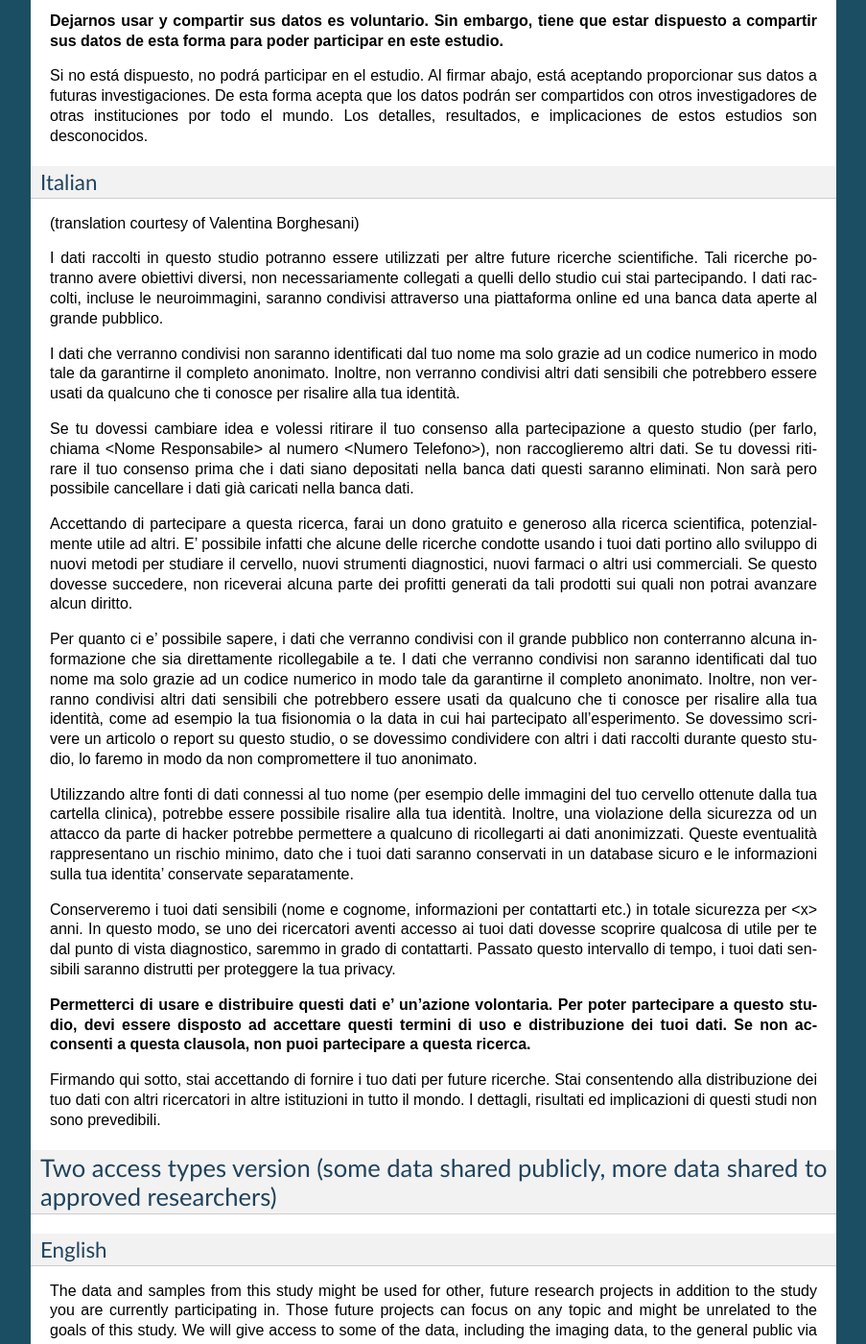
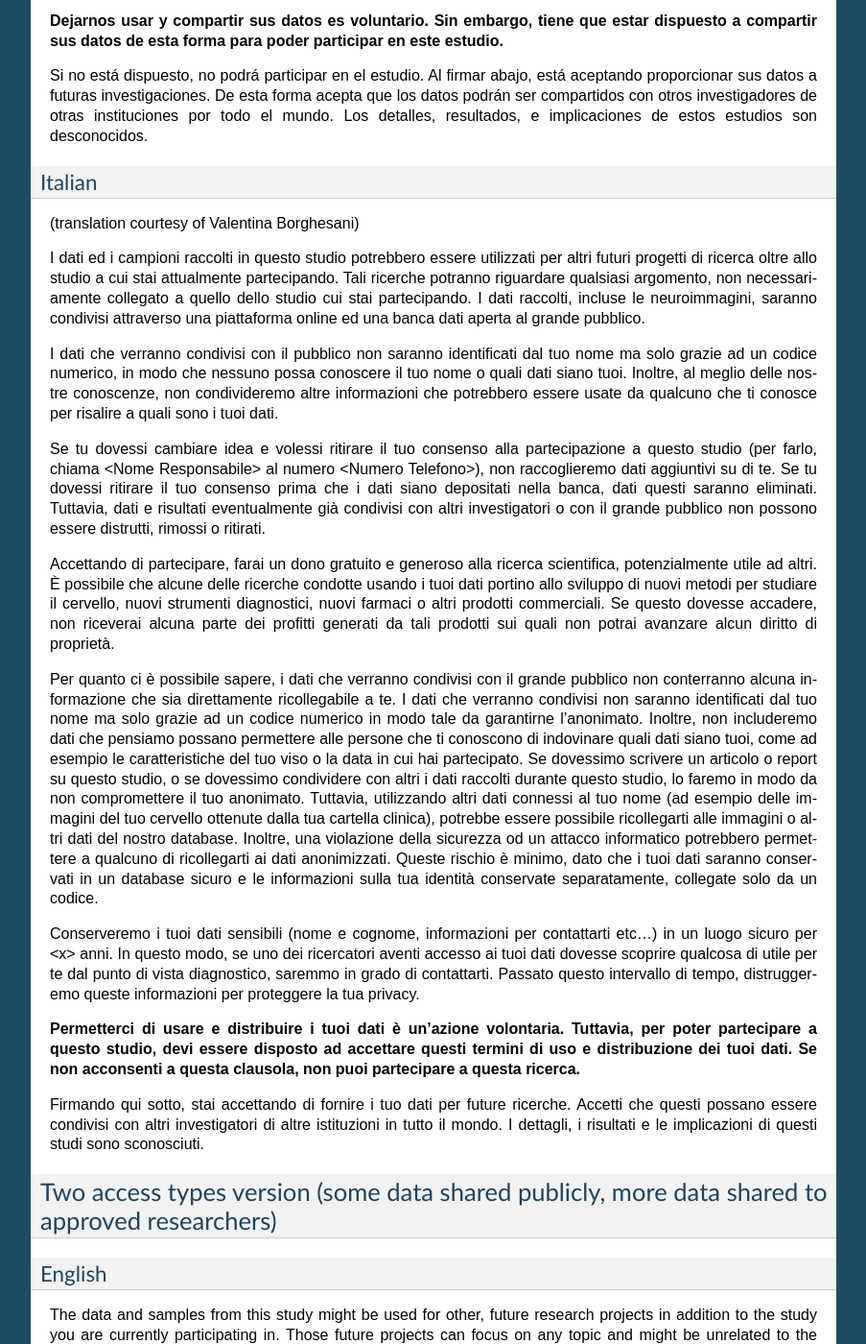
Before and after one commit to con/open-brain-consent, a Sphinx documentation site: the page built from docs/source/ultimate.rst, in a window 1280 px wide and 1400 px high, scrolled down 3620 px. Shown: the whole window at 96% size, without its empty margins (198-1101 px from the left). Built offline with Sphinx 7.4.7, drawn with Linux system fonts in a browser that asks for light colours.

Commit message:
minor IT

```diff
--- a/docs/source/ultimate.rst
+++ b/docs/source/ultimate.rst
@@ -84,23 +84,21 @@ Italian
 ~~~~~~
 (translation courtesy of Valentina Borghesani)
 
-I dati raccolti in questo studio potranno essere utilizzati per altre future ricerche scientifiche. Tali ricerche potranno avere obiettivi diversi, non necessariamente collegati a quelli dello studio cui stai partecipando. I dati raccolti, incluse le neuroimmagini, saranno condivisi attraverso una piattaforma online ed una banca data aperte al grande pubblico.
+I dati ed i campioni raccolti in questo studio potrebbero essere utilizzati per altri futuri progetti di ricerca oltre allo studio a cui stai attualmente partecipando. Tali ricerche potranno riguardare qualsiasi argomento, non necessariamente collegato a quello dello studio cui stai partecipando. I dati raccolti, incluse le neuroimmagini, saranno condivisi attraverso una piattaforma online ed una banca dati aperta al grande pubblico.
 
-I dati che verranno condivisi non saranno identificati dal tuo nome ma solo grazie ad un codice numerico in modo tale da garantirne il completo anonimato. Inoltre, non verranno condivisi altri dati sensibili che potrebbero essere usati da qualcuno che ti conosce per risalire alla tua identità.
+I dati che verranno condivisi con il pubblico non saranno identificati dal tuo nome ma solo grazie ad un codice numerico, in modo che nessuno possa conoscere il tuo nome o quali dati siano tuoi. Inoltre, al meglio delle nostre conoscenze, non condivideremo altre informazioni che potrebbero essere usate da qualcuno che ti conosce per risalire a quali sono i tuoi dati.
 
-Se tu dovessi cambiare idea e volessi ritirare il tuo consenso alla partecipazione a questo studio (per farlo, chiama <Nome Responsabile> al numero <Numero Telefono>), non raccoglieremo altri dati. Se tu dovessi ritirare il tuo consenso prima che i dati siano depositati nella banca dati questi saranno eliminati. Non sarà pero possibile cancellare i dati già caricati nella banca dati.
+Se tu dovessi cambiare idea e volessi ritirare il tuo consenso alla partecipazione a questo studio (per farlo, chiama <Nome Responsabile> al numero <Numero Telefono>), non raccoglieremo dati aggiuntivi su di te. Se tu dovessi ritirare il tuo consenso prima che i dati siano depositati nella banca, dati questi saranno eliminati. Tuttavia, dati e risultati eventualmente già condivisi con altri investigatori o con il grande pubblico non possono essere distrutti, rimossi o ritirati.
 
-Accettando di partecipare a questa ricerca, farai un dono gratuito e generoso alla ricerca scientifica, potenzialmente utile ad altri. E’ possibile infatti che alcune delle ricerche condotte usando i tuoi dati portino allo sviluppo di nuovi metodi per studiare il cervello, nuovi strumenti diagnostici, nuovi farmaci o altri usi commerciali. Se questo dovesse succedere, non riceverai alcuna parte dei profitti generati da tali prodotti sui quali non potrai avanzare alcun diritto.
+Accettando di partecipare, farai un dono gratuito e generoso alla ricerca scientifica, potenzialmente utile ad altri. È possibile che alcune delle ricerche condotte usando i tuoi dati portino allo sviluppo di nuovi metodi per studiare il cervello, nuovi strumenti diagnostici, nuovi farmaci o altri prodotti commerciali. Se questo dovesse accadere, non riceverai alcuna parte dei profitti generati da tali prodotti sui quali non potrai avanzare alcun diritto di proprietà.
 
-Per quanto ci e’ possibile sapere, i dati che verranno condivisi con il grande pubblico non conterranno alcuna informazione che sia direttamente ricollegabile a te. I dati che verranno condivisi non saranno identificati dal tuo nome ma solo grazie ad un codice numerico in modo tale da garantirne il completo anonimato. Inoltre, non verranno condivisi altri dati sensibili che potrebbero essere usati da qualcuno che ti conosce per risalire alla tua identità, come ad esempio la tua fisionomia o la data in cui hai partecipato all’esperimento. Se dovessimo scrivere un articolo o report su questo studio, o se dovessimo condividere con altri i dati raccolti durante questo studio, lo faremo in modo da non compromettere il tuo anonimato.
+Per quanto ci è possibile sapere, i dati che verranno condivisi con il grande pubblico non conterranno alcuna informazione che sia direttamente ricollegabile a te. I dati che verranno condivisi non saranno identificati dal tuo nome ma solo grazie ad un codice numerico in modo tale da garantirne l'anonimato. Inoltre, non includeremo dati che pensiamo possano permettere alle persone che ti conoscono di indovinare quali dati siano tuoi, come ad esempio le caratteristiche del tuo viso o la data in cui hai partecipato. Se dovessimo scrivere un articolo o report su questo studio, o se dovessimo condividere con altri i dati raccolti durante questo studio, lo faremo in modo da non compromettere il tuo anonimato. Tuttavia, utilizzando altri dati connessi al tuo nome (ad esempio delle immagini del tuo cervello ottenute dalla tua cartella clinica), potrebbe essere possibile ricollegarti alle immagini o altri dati del nostro database. Inoltre, una violazione della sicurezza od un attacco informatico potrebbero permettere a qualcuno di ricollegarti ai dati anonimizzati. Queste rischio è minimo, dato che i tuoi dati saranno conservati in un database sicuro e le informazioni sulla tua identità conservate separatamente, collegate solo da un codice.
 
-Utilizzando altre fonti di dati connessi al tuo nome (per esempio delle immagini del tuo cervello ottenute dalla tua cartella clinica), potrebbe essere possibile risalire alla tua identità. Inoltre,  una violazione della sicurezza od un attacco da parte di hacker potrebbe permettere a qualcuno di ricollegarti ai dati anonimizzati. Queste eventualità rappresentano un rischio minimo, dato che i tuoi dati saranno conservati in un database sicuro e le informazioni sulla tua identita’ conservate separatamente.
+Conserveremo i tuoi dati sensibili (nome e cognome, informazioni per contattarti etc...) in un luogo sicuro per <x> anni.  In questo modo, se uno dei ricercatori aventi accesso ai tuoi dati dovesse scoprire qualcosa di utile per te dal punto di vista diagnostico, saremmo in grado di contattarti. Passato questo intervallo di tempo, distruggeremo queste informazioni per proteggere la tua privacy.
 
-Conserveremo i tuoi dati sensibili (nome e cognome, informazioni per contattarti etc.) in totale sicurezza per <x> anni.  In questo modo, se uno dei ricercatori aventi accesso ai tuoi dati dovesse scoprire qualcosa di utile per te dal punto di vista diagnostico, saremmo in grado di contattarti. Passato questo intervallo di tempo, i tuoi dati sensibili saranno distrutti per proteggere la tua privacy.
+**Permetterci di usare e distribuire i tuoi dati è un’azione volontaria. Tuttavia, per poter partecipare a questo studio, devi essere disposto ad accettare questi termini di uso e distribuzione dei tuoi dati. Se non acconsenti a questa clausola, non puoi partecipare a questa ricerca.**
 
-**Permetterci di usare e distribuire questi dati e’ un’azione volontaria. Per poter partecipare a questo studio, devi essere disposto ad accettare questi termini di uso e distribuzione dei tuoi dati. Se non acconsenti a questa clausola, non puoi partecipare a questa ricerca.**
-
-Firmando qui sotto, stai accettando di fornire i tuo dati per future ricerche. Stai consentendo alla distribuzione dei tuo dati con altri ricercatori in altre istituzioni in tutto il mondo. I dettagli, risultati ed implicazioni di questi studi non sono prevedibili.
+Firmando qui sotto, stai accettando di fornire i tuo dati per future ricerche. Accetti che questi possano essere condivisi con altri investigatori di altre istituzioni in tutto il mondo. I dettagli, i risultati e le implicazioni di questi studi sono sconosciuti.
 
 Two access types version (some data shared publicly, more data shared to approved researchers)
 ----------------------------------------------------------------------------------------------
```
